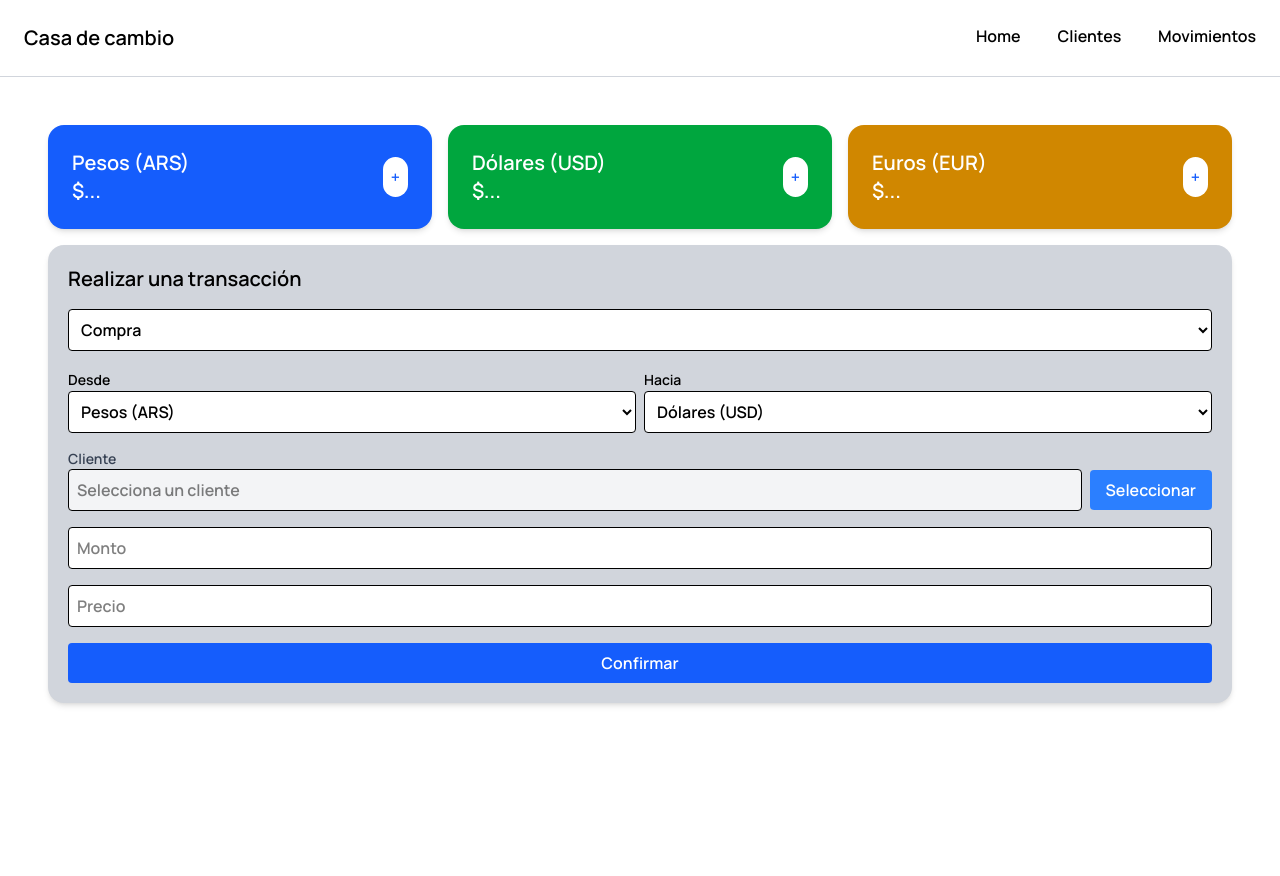
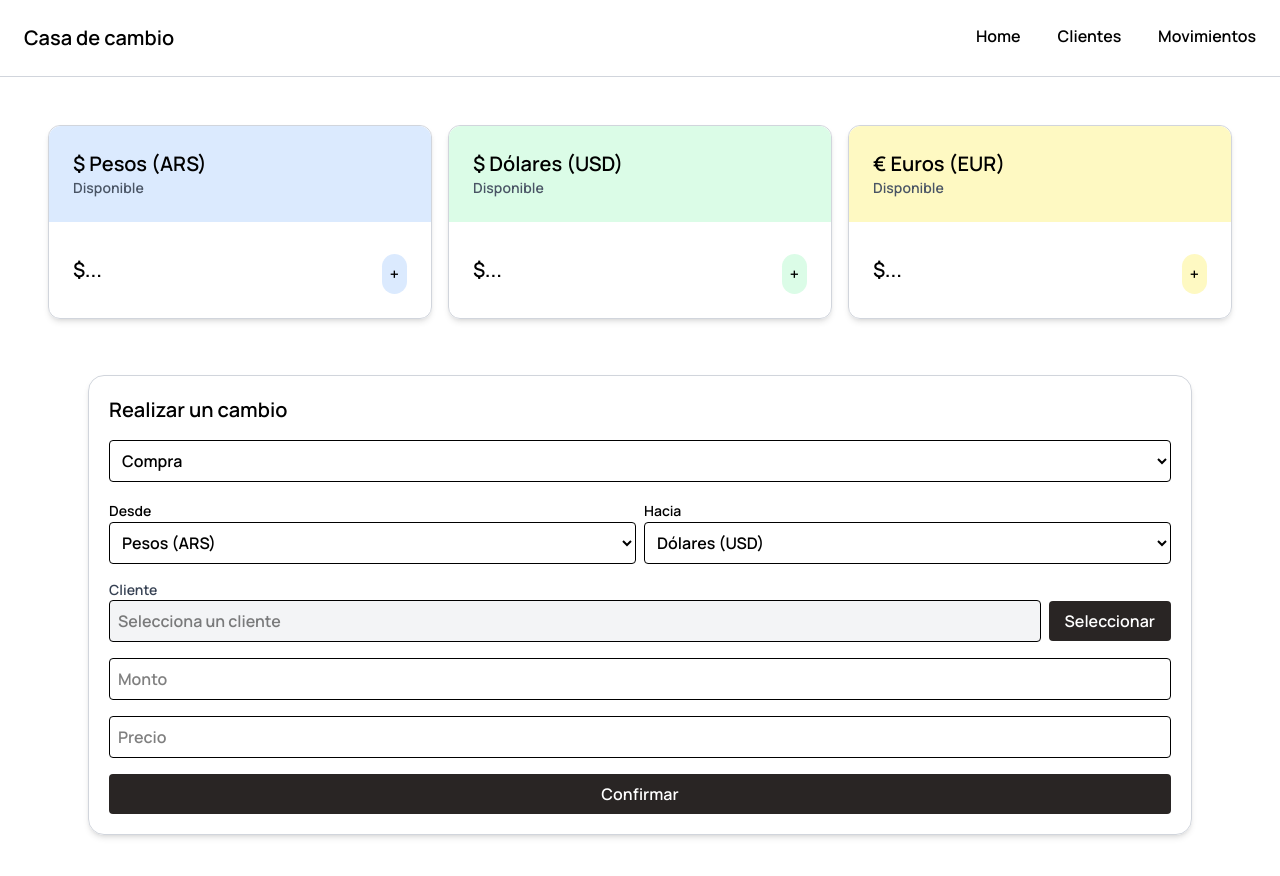
Before and after one commit to MaximoFC/currency-exchange-frontend, a React (Vite) app: page / in a window 1280 px wide. Shown: the top 876 px of the page. Before the commit the page ends 800 px from the top, so only its background shows below. Built offline with nearby package versions, Linux system fonts and the light colour scheme; no server answers.

Commit message:
Home page finished

```diff
--- a/src/pages/Home.jsx
+++ b/src/pages/Home.jsx
@@ -125,43 +125,45 @@ const Home = () => {
 
             {/* Montos */}
 
-            <div className="bg-blue-600 text-white p-6 rounded-2xl shadow-md flex justify-between">
-                <div>
-                    <h3 className="text-xl font-semibold">Pesos (ARS)</h3>
+            <div className="text-black rounded-xl shadow-md flex flex-col border border-gray-300">
+                <div className="bg-blue-100 p-6 rounded-t-xl">
+                    <h3 className="text-xl font-semibold">$ Pesos (ARS)</h3>
+                    <h5 className="text-sm text-gray-600">Disponible</h5>
+                </div>
+                <div className="flex justify-between p-6 items-center rounded-b-xl">
                     <p className="text-xl">${businessData.ars}</p>
-                </div>
-                <div>
                     <button
-                        className="bg-white text-blue-600 p-2 rounded-full mt-2 cursor-pointer hover:bg-gray-300 transition"
+                        className="bg-blue-100 text-black p-2 rounded-full mt-2 cursor-pointer hover:bg-blue-200 transition"
                         onClick={() => openInvestmentModal("ars")}
                     >
                         +
                     </button>
                 </div>
-
             </div>
-            <div className="bg-green-600 text-white p-6 rounded-2xl shadow-md flex justify-between">
-                <div>
-                    <h3 className="text-xl font-semibold">Dólares (USD)</h3>
+            <div className="text-black rounded-xl shadow-md flex flex-col border border-gray-300">
+                <div className="bg-green-100 p-6 rounded-t-xl">
+                    <h3 className="text-xl font-semibold">$ Dólares (USD)</h3>
+                    <h5 className="text-sm text-gray-600">Disponible</h5>
+                </div>
+                <div className="flex justify-between p-6 items-center rounded-b-xl">
                     <p className="text-xl">${businessData.usd}</p>
-                </div>
-                <div>
                     <button
-                        className="bg-white text-blue-600 p-2 rounded-full mt-2 cursor-pointer hover:bg-gray-300 transition"
+                        className="bg-green-100 text-black p-2 rounded-full mt-2 cursor-pointer hover:bg-green-200 transition"
                         onClick={() => openInvestmentModal("usd")}
                     >
                         +
                     </button>
                     </div>
             </div>
-            <div className="bg-yellow-600 text-white p-6 rounded-2xl shadow-md flex justify-between">
-                <div>
-                    <h3 className="text-xl font-semibold">Euros (EUR)</h3>
+            <div className="text-black rounded-xl shadow-md flex flex-col border border-gray-300">
+                <div className="bg-yellow-100 p-6 rounded-t-xl">
+                    <h3 className="text-xl font-semibold">€ Euros (EUR)</h3>
+                    <h5 className="text-sm text-gray-600">Disponible</h5>
+                </div>
+                <div className="flex justify-between p-6 items-center rounded-b-xl">
                     <p className="text-xl">${businessData.eur}</p>
-                </div>
-                <div>
                     <button
-                        className="bg-white text-blue-600 p-2 rounded-full mt-2 cursor-pointer hover:bg-gray-300 transition"
+                        className="bg-yellow-100 text-black p-2 rounded-full mt-2 cursor-pointer hover:bg-yellow-200 transition"
                         onClick={() => openInvestmentModal("eur")}
                     >
                         +
@@ -171,8 +173,8 @@ const Home = () => {
 
             {/* Formulario */}
 
-            <div className="md:col-span-3 bg-gray-300 rounded-2xl shadow-md p-5">
-                <h2 className="text-xl font-semibold mb-4">Realizar una transacción</h2>
+            <div className="md:col-span-3 rounded-2xl shadow-md p-5 border border-gray-300 m-10">
+                <h2 className="text-xl font-semibold mb-4">Realizar un cambio</h2>
                 <form onSubmit={handleSubmit} className="space-y-4">
                     <select
                         name="type"
@@ -211,8 +213,6 @@ const Home = () => {
                                 value={selectedClient ? selectedClient.id : ""}
                                 name="id_client"
                             />
-
-                            {/* Input de solo lectura que muestra el nombre del cliente */}
                             <input
                                 type="text"
                                 value={selectedClient ? selectedClient.name : ""}
@@ -222,7 +222,7 @@ const Home = () => {
                             />
                             <button
                                 type="button"
-                                className="bg-blue-500 text-white px-4 py-2 rounded"
+                                className="bg-stone-800 text-white px-4 py-2 rounded hover:bg-stone-900 cursor-pointer"
                                 onClick={openModal}
                             >
                                 Seleccionar
@@ -248,7 +248,7 @@ const Home = () => {
                     />
                     <button
                         type="submit"
-                        className="w-full bg-blue-600 text-white p-2 rounded hover:bg-blue-700"
+                        className="w-full bg-stone-800 text-white p-2 rounded hover:bg-stone-900 cursor-pointer"
                     >
                         Confirmar
                     </button>
```
